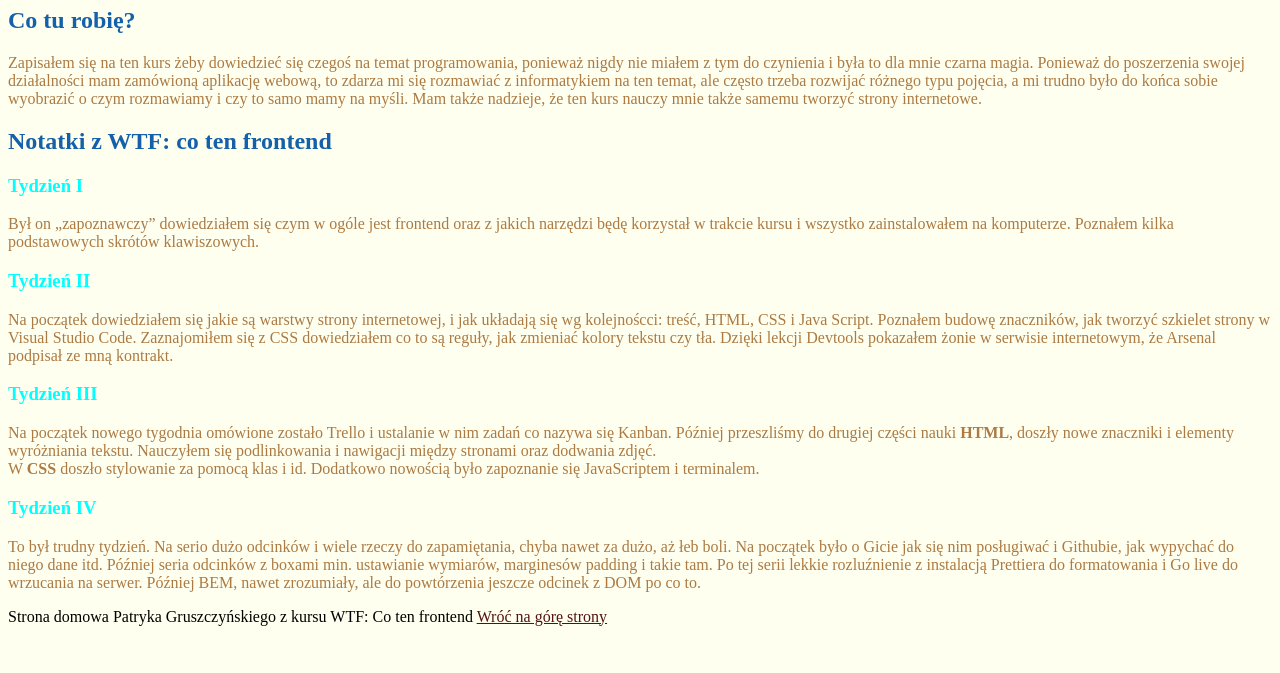
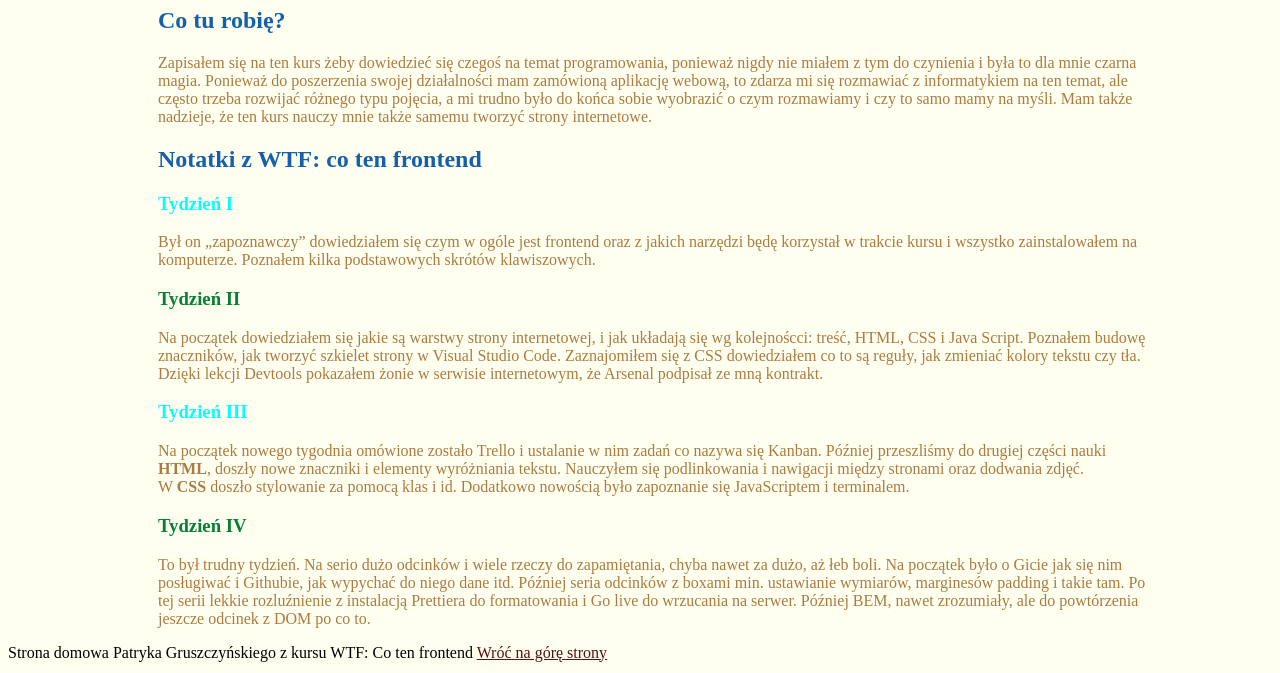
Before and after one commit to patryk-gruszczynski/homepage, a plain HTML site: page index.html in a window 1280 px wide. Shown: the part 127-800 px from the top of the page. Drawn offline with Linux system fonts and the light colour scheme.

Commit message:
homeworkIV

```diff
--- a/index.html
+++ b/index.html
@@ -15,9 +15,11 @@
         <a class="absolute-third" href="działka.html"><b>Działka</b></a>
       </nav>
     </header>
-    <main>
+    <main class ="box-main">
       <header>
-        <h1>Patryk Gruszczyński – Zmiana na githuba</h1>
+        <h1 class="main-heading main-heading--js">
+          Patryk Gruszczyński – Zmiana main heading js
+      </h1>
       </header>
 
       <section>
@@ -39,7 +41,7 @@
         <h2>Notatki z WTF: co ten frontend</h2>
 
         <article>
-          <h3 class="kolory-tygodni">Tydzień I</h3>
+          <h3 class="tygodnie">Tydzień I</h3>
 
           <p>
             Był on „zapoznawczy” dowiedziałem się czym w ogóle jest frontend
@@ -50,7 +52,7 @@
         </article>
 
         <article>
-          <h3 class="kolory-tygodni">Tydzień II</h3>
+          <h3 class="tygodnie__parzyste">Tydzień II</h3>
 
           <p>
             Na początek dowiedziałem się jakie są warstwy strony internetowej, i
@@ -62,7 +64,7 @@
           </p>
         </article>
         <article>
-          <h3 class="kolory-tygodni">Tydzień III</h3>
+          <h3 class="tygodnie">Tydzień III</h3>
 
           <p>
             Na początek nowego tygodnia omówione zostało Trello i ustalanie w
@@ -75,7 +77,7 @@
           </p>
         </article>
         <article>
-          <h3 class="kolory-tygodni">Tydzień IV</h3>
+          <h3 class="tygodnie__parzyste">Tydzień IV</h3>
 
           <p>
             To był trudny tydzień. Na serio dużo odcinków i wiele rzeczy do
--- a/main.js
+++ b/main.js
@@ -6,3 +6,7 @@
 console.log(firstName);
 console.log(age);
 console.log(`Siema, nazywam się ${firstName} i mam ${age} lat`);
+
+const heading = document.querySelector('.main-heading--js');
+
+console.log(heading);
--- a/style.css
+++ b/style.css
@@ -7,8 +7,11 @@ h2 {
 p {
   color: rgb(172, 122, 66);
 }
-.kolory-tygodni {
+.tygodnie {
   color: aqua;
+}
+.tygodnie__parzyste {
+  color: #048038
 }
 nav a {
   color: red;
@@ -27,20 +30,24 @@ footer a {
   border-style: solid;
   border-radius: 20px;
   box-sizing: border-box;
-}
+  }
 .absolute {
   position: absolute;
-  left: 50px;
+  left: 150px;
   top: 20px;
-  background-color: darkgoldenrod;
 }
 .absolute-second {
   position: absolute;
-  left: 200px;
+  left: 300px;
   top: 20px;
 }
 .absolute-third {
   position: absolute;
-  left: 300px;
+  left: 400px;
   top: 20px;
   }
+.box-main {
+width: 1000px;
+position: relative;
+left:150px
+}
```
Also changed, not shown: działka.html (+1 -1 lines), toaletki.html (+1 -1 lines).
